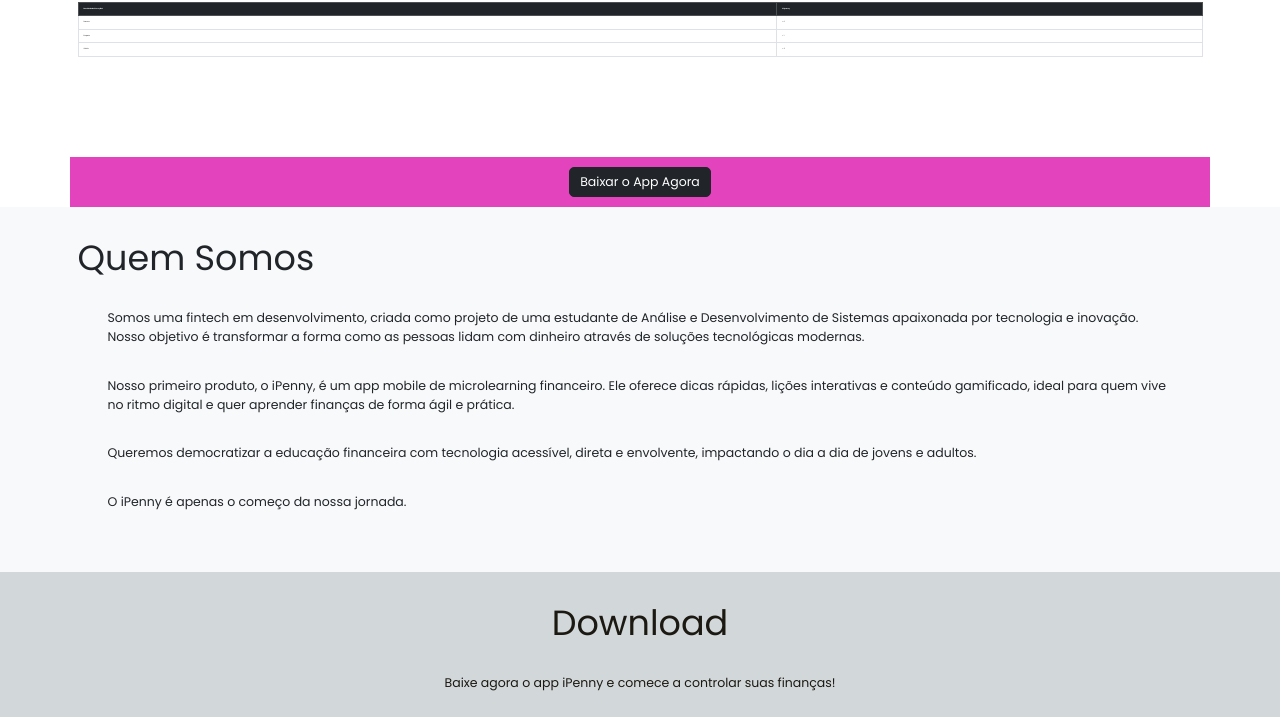
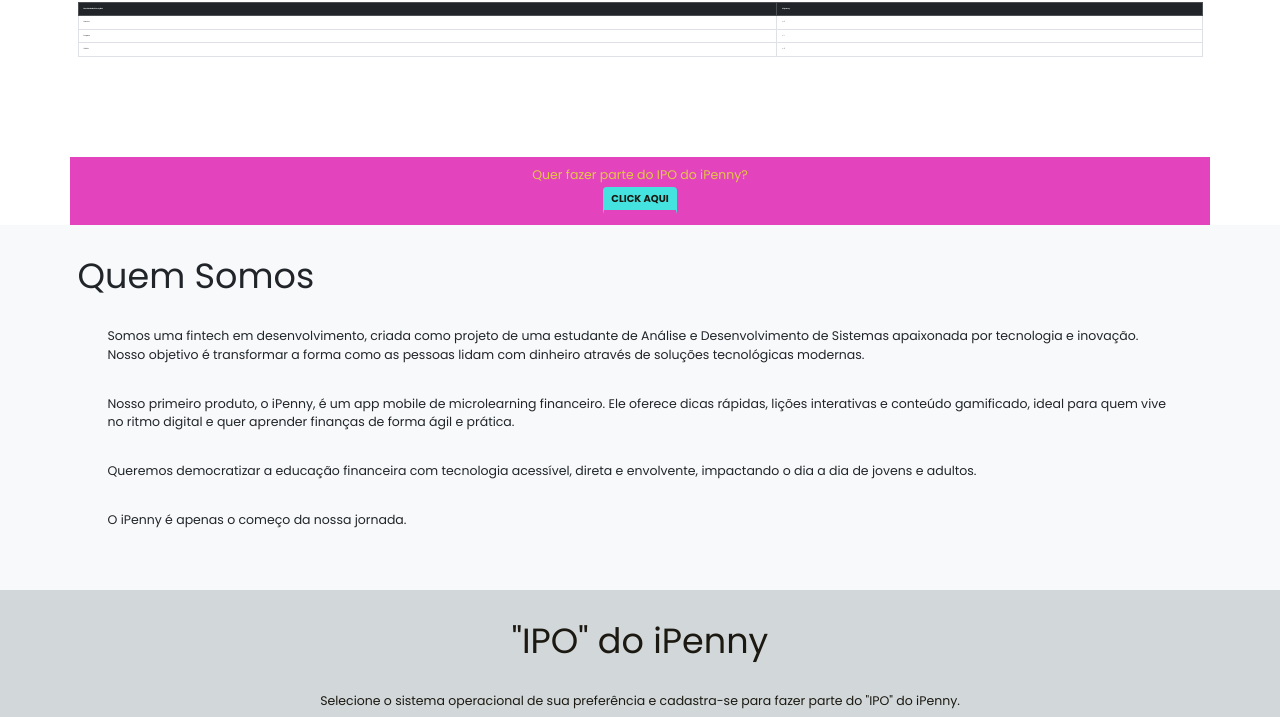
Before and after one commit to czpaula/fintech-landing-page, a plain HTML site: page index.html in a window 1280 px wide. Shown: the part 907-1624 px from the top of the page. Drawn offline with nearby package versions, Linux system fonts and the light colour scheme.

Commit message:
"IPO" do iPenny

```diff
--- a/CSS/style.css
+++ b/CSS/style.css
@@ -51,6 +51,7 @@ li{
     background-color: var(--green);
     color: var(--brown);
     border-bottom: solid 5px var(--pink);
+    font-weight: 900;
 }
 
 .bg-grey{
--- a/index.html
+++ b/index.html
@@ -32,7 +32,7 @@
         </header>
     </nav>
 
-    <!-- SECTION 1 -->
+    <!-- HERO -->
     <section class="text-center d-flex p-5 bg-pink" >
         <div class="container">
             <h1>Transforme suas Finanças!</h1>
@@ -96,11 +96,11 @@
             </table>
         </div>
 
-    <!-- SECTION 2 -->
+    <!-- ACTION-->
     <section class="container text-center py-3 bg-pink">
-        <a href="#download" class="btn btn-dark btn-lg">Baixar o App Agora</a>
+        <h1 class="lead">Quer fazer parte do IPO do iPenny?</h1>
+        <a href="#cadastro" class="btn bg-green">CLICK AQUI</a>
     </section>
-
 
 
     <!-- ARTICLE-->
@@ -115,10 +115,10 @@
     </article>
 
     <!-- SECTION 4 -->
-    <section id="download" class="py-5 bg-grey">
+    <section id="cadastro" class="py-5 bg-grey">
         <div class="container text-center">
-            <h2 class="display-4">Download</h2>
-            <p class="lead">Baixe agora o app iPenny e comece a controlar suas finanças!</p>
+            <h2 class="display-4">"IPO" do iPenny</h2>
+            <p class="lead">Selecione o sistema operacional de sua preferência e cadastra-se para fazer parte do "IPO" do iPenny.</p>
             <a href="https://play.google.com/store" target="_blank" class="btn btn-success me-2">
                 <i class="fab fa-google-play"></i> Android
             </a>
```
